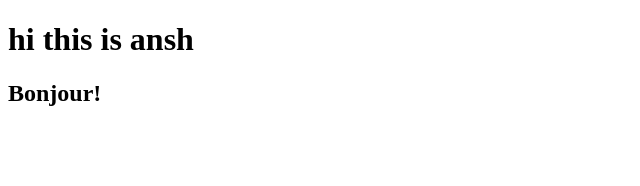
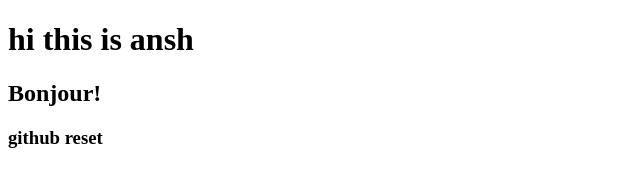
Before and after one commit to Patel-anshj1022/Bonjour, a plain HTML site: page index.html in a window 1280 px wide. Shown: the whole page, without its empty margins (0-640 px from the left). Drawn offline with Linux system fonts and the light colour scheme.

Commit message:
add github reset

```diff
--- a/index.html
+++ b/index.html
@@ -8,6 +8,7 @@
 <body>
     <h1>hi this is ansh</h1>
     <h2>Bonjour!</h2>
+    <h3>github reset</h3>
 
 </body>
 </html>
```
